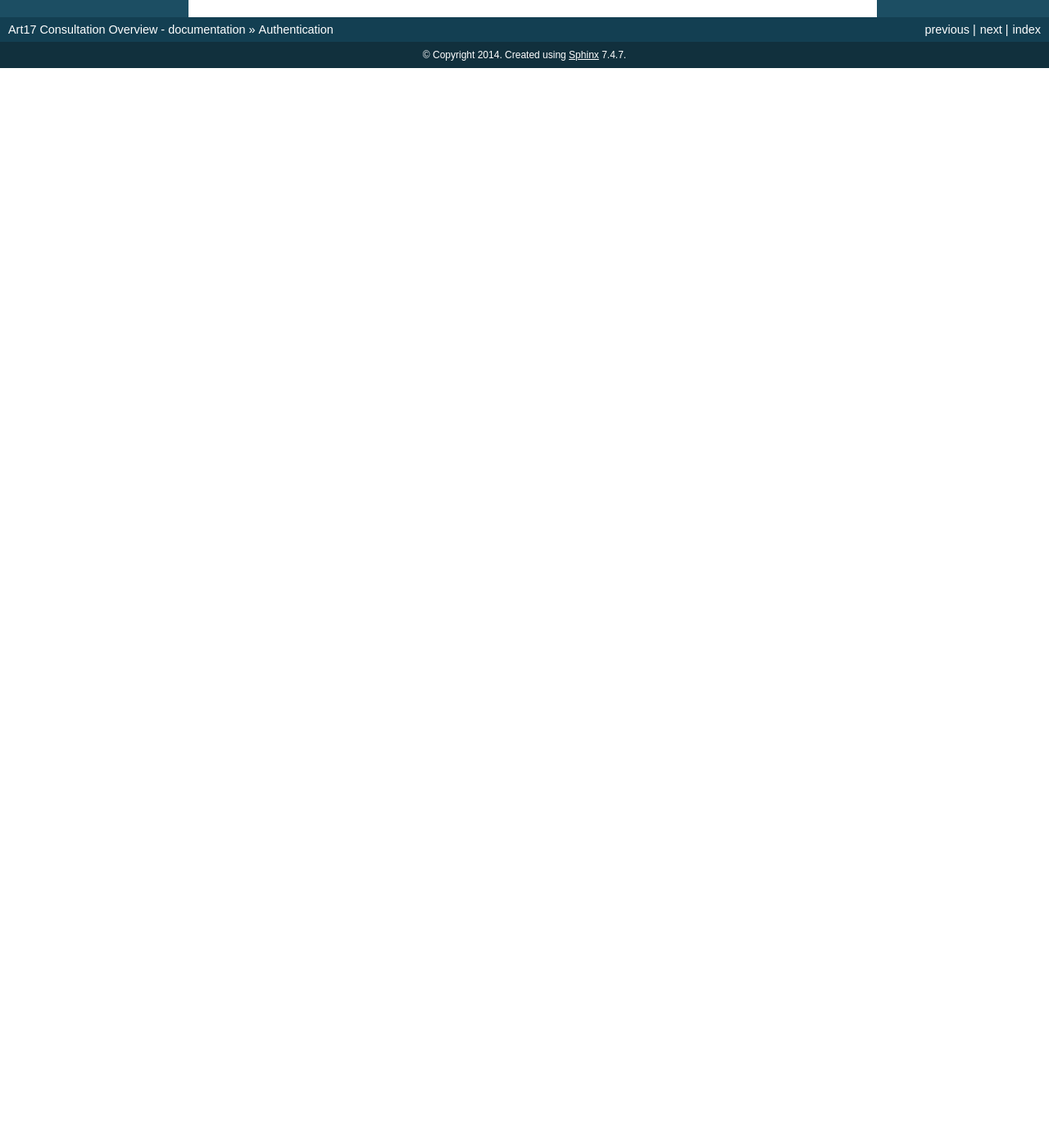
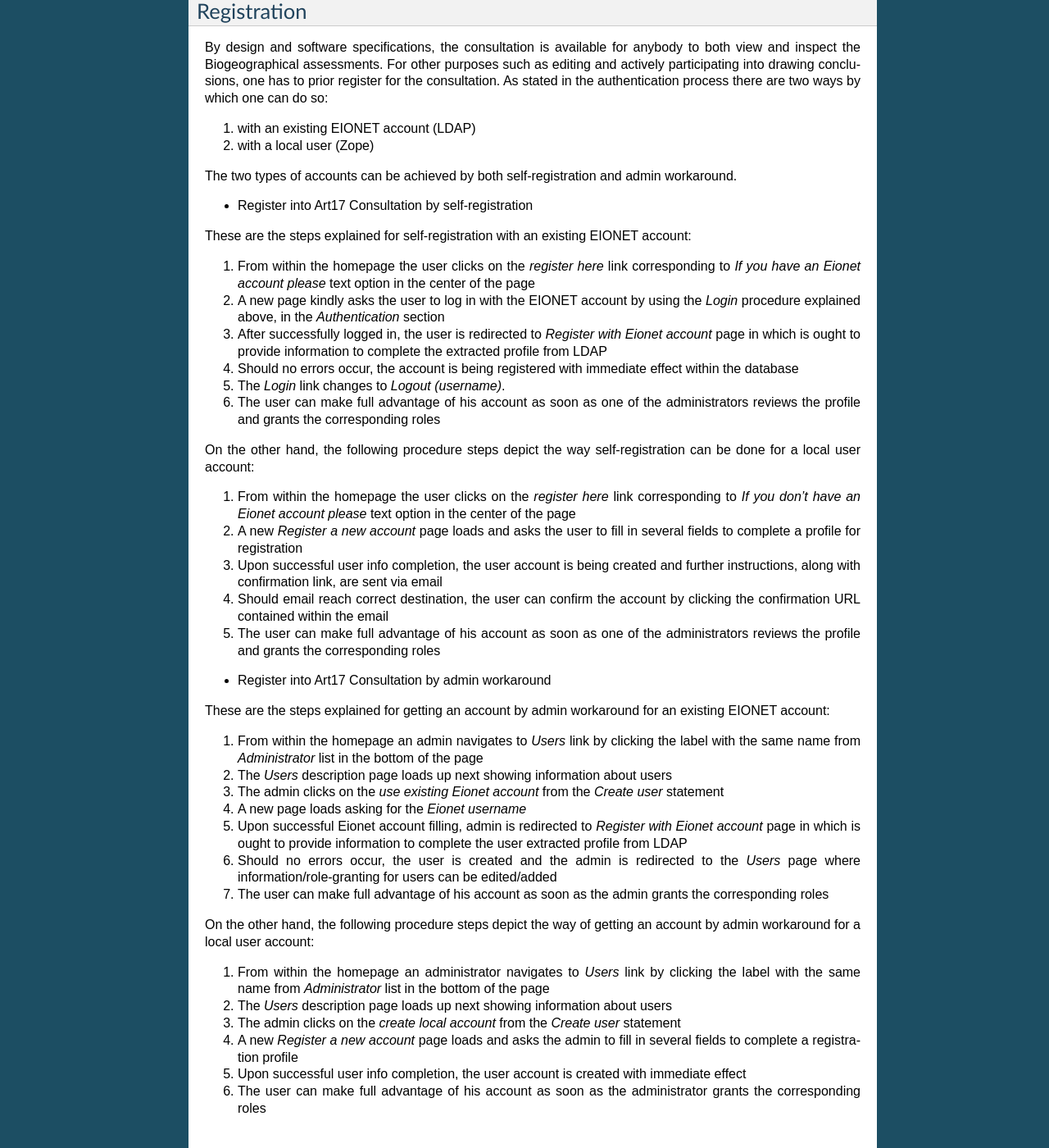
Before and after one commit to eea/art17-consultation, a Sphinx documentation site: the page built from docs/overview/source/authentication.rst, in a window 1280 px wide and 1400 px high, scrolled down 978 px. Shown: the whole window at 82% size. Built offline with Sphinx 7.4.7, drawn with Linux system fonts in a browser that asks for light colours; before the commit the page ends 1061 px from its top, so only the background shows below that.

Commit message:
docs: add Registration info

```diff
--- a/docs/overview/source/authentication.rst
+++ b/docs/overview/source/authentication.rst
@@ -29,3 +29,56 @@
 #. A popup appears asking for credentials
 #. The user enters the username and password for bd.eionet.europa.eu (either LDAP or local account)
 #. The user is redirected to the home page of the consultation tool, and the *Login* link changes to *Logout (username)*.
+
+
+Registration
+-------------
+
+By design and software specifications, the consultation is available for anybody to both view and inspect the Biogeographical assessments. For other
+purposes such as editing and actively participating into drawing conclusions, one has to prior register for the consultation. As stated in the
+authentication process there are two ways by which one can do so:
+
+#. with an existing EIONET account (LDAP)
+#. with a local user (Zope)
+
+The two types of accounts can be achieved by both self-registration and admin workaround.
+
+* Register into Art17 Consultation by self-registration
+
+These are the steps explained for self-registration with an existing EIONET account:
+
+#. From within the homepage the user clicks on the *register here* link corresponding to `If you have an Eionet account please` text option in the center of the page
+#. A new page  kindly asks the user to log in with the EIONET account by using the *Login* procedure explained above, in the `Authentication` section
+#. After successfully logged in, the user is redirected to `Register with Eionet account` page in which is ought to provide information to complete the extracted profile from LDAP
+#. Should no errors occur, the account is being registered with immediate effect within the database
+#. The *Login* link changes to *Logout (username)*.
+#. The user can make full advantage of his account as soon as one of the administrators reviews the profile and grants the corresponding roles
+
+On the other hand, the following procedure steps depict the way self-registration can be done for a local user account:
+
+#. From within the homepage the user clicks on the *register here* link corresponding to `If you don't have an Eionet account please` text option in the center of the page
+#. A new `Register a new account` page loads and asks the user to fill in several fields to complete a profile for registration
+#. Upon successful user info completion, the user account is being created and further instructions, along with confirmation link, are sent via email
+#. Should email reach correct destination, the user can confirm the account by clicking the confirmation URL contained within the email
+#. The user can make full advantage of his account as soon as one of the administrators reviews the profile and grants the corresponding roles
+
+* Register into Art17 Consultation by admin workaround
+
+These are the steps explained for getting an account by admin workaround for an existing EIONET account:
+
+#. From within the homepage an admin navigates to *Users* link by clicking the label with the same name from `Administrator` list in the bottom of the page
+#. The `Users` description page loads up next showing information about users
+#. The admin clicks on the *use existing Eionet account* from the `Create user` statement
+#. A new page loads asking for the `Eionet username`
+#. Upon successful Eionet account filling, admin is redirected to `Register with Eionet account` page in which is ought to provide information to complete the user extracted profile from LDAP
+#. Should no errors occur, the user is created and the admin is redirected to the `Users` page where information/role-granting for users can be edited/added
+#. The user can make full advantage of his account as soon as the admin grants the corresponding roles
+
+On the other hand, the following procedure steps depict the way of getting an account by admin workaround for a local user account:
+
+#. From within the homepage an administrator navigates to *Users* link by clicking the label with the same name from `Administrator` list in the bottom of the page
+#. The `Users` description page loads up next showing information about users
+#. The admin clicks on the *create local account* from the `Create user` statement
+#. A new `Register a new account` page loads and asks the admin to fill in several fields to complete a registration profile
+#. Upon successful user info completion, the user account is created with immediate effect
+#. The user can make full advantage of his account as soon as the administrator grants the corresponding roles
```
